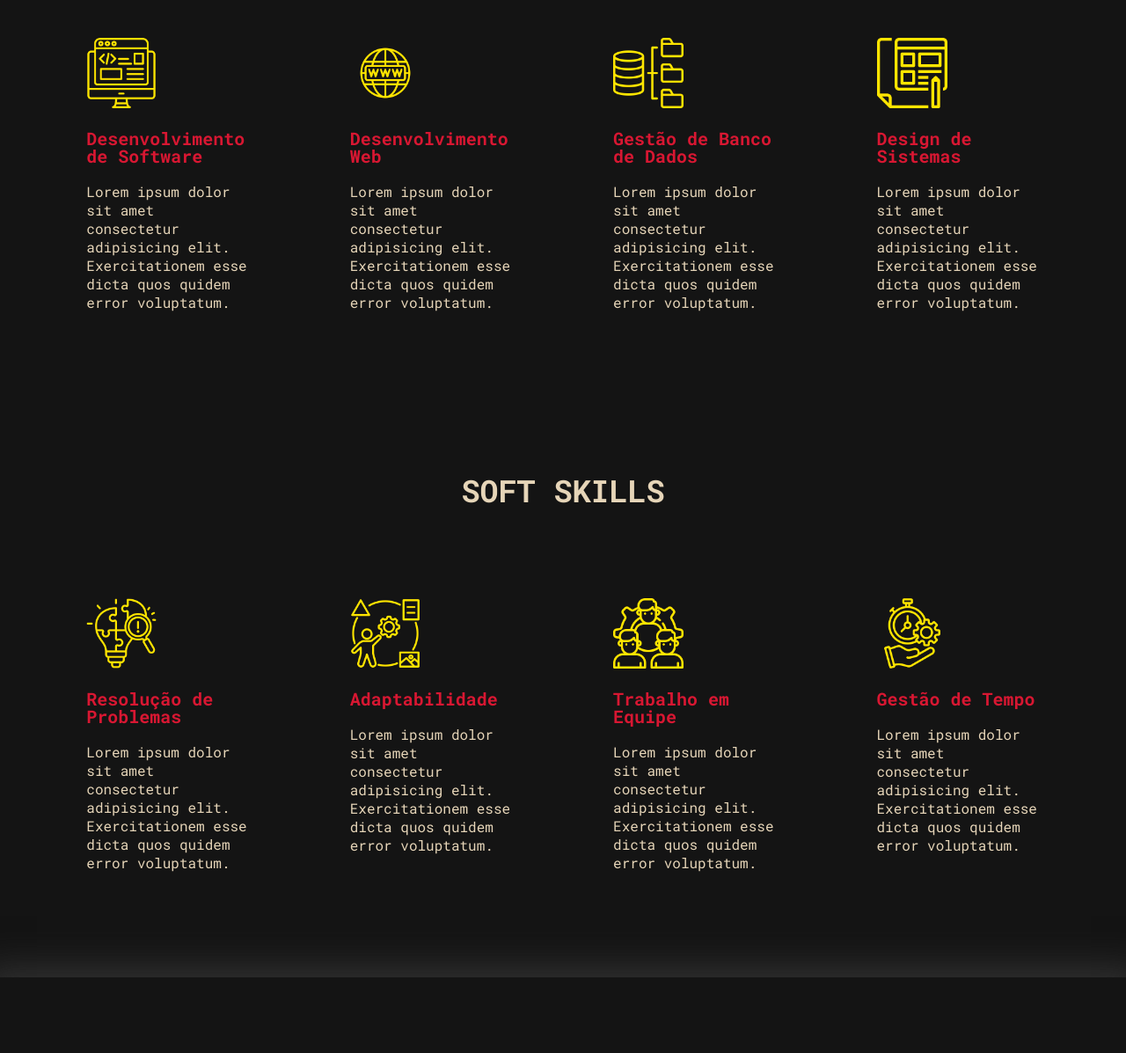
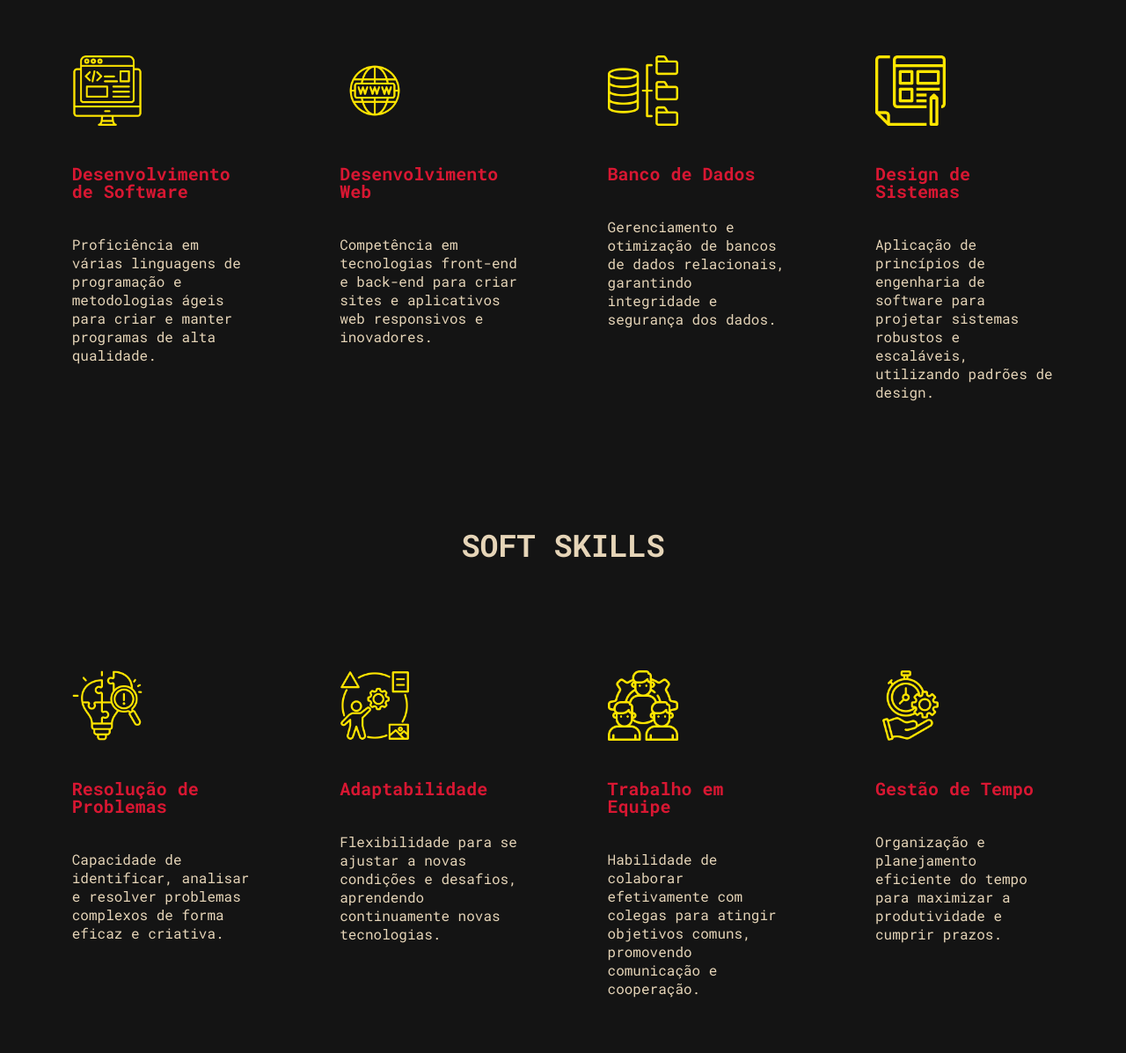
Before and after one commit to Pabllorb/PBLhub, a plain HTML site: page index.html in a window 1280 px wide. Shown: the part 1081-2278 px from the top of the page at 88% size. Drawn offline with Linux system fonts and the light colour scheme; a web font is replaced by a local one.

Commit message:
Adiciona textos à página e remove process.env

```diff
--- a/index.html
+++ b/index.html
@@ -42,7 +42,7 @@
                 <div class="flex">
                     <div class="txt_topo_site">
                         <h1>CONECTANTO CRIATIVIDADE E TECNOLOGIA PARA GERAR RESULTADOS EXCEPCIONAIS<span></span></h1>
-                        <p>Lorem ipsum dolor sit, amet consectetur adipisicing elit. Voluptatem assumenda at maiores necessitatibus cupiditate adipisci nesciunt cum tenetur tempora. Sapiente, quod. Quaerat consectetur dolore repudiandae fuga cum eos adipisci quo incidunt et consequuntur voluptas unde ab impedit fugit similique exercitationem, suscipit molestiae fugiat. Veniam aut accusamus recusandae nulla, voluptatibus quibusdam.</p>
+                        <p>Unindo a arte da inovação com a precisão tecnológica, meu trabalho busca transformar ideias criativas em soluções concretas. Utilizo uma abordagem multidisciplinar que integra design intuitivo, desenvolvimento robusto e gerenciamento eficiente de projetos. Acredito que a verdadeira excelência surge quando a criatividade encontra a tecnologia, resultando em produtos que não só atendem, mas superam as expectativas.</p>
                     </div>
                     <div class="img_topo_site">
                         <img src="Image/Imagem2.png" alt="" id="Imagem2">
@@ -59,25 +59,25 @@
                         <img src="Image/icons/development.png" alt="">
                         <!-- <i class="bi bi-lightbulb"></i> -->
                         <h3>Desenvolvimento de Software</h3>
-                        <p>Lorem ipsum dolor sit amet consectetur adipisicing elit. Exercitationem esse dicta quos quidem error voluptatum.</p>
+                        <p>Proficiência em várias linguagens de programação e metodologias ágeis para criar e manter programas de alta qualidade.</p>
                     </div>
                     <div class="hardskills">
                         <img src="Image/icons/navegador.png" alt="">
                         <!-- <i class="bi bi-sliders"></i> -->
                         <h3>Desenvolvimento Web</h3>
-                        <p>Lorem ipsum dolor sit amet consectetur adipisicing elit. Exercitationem esse dicta quos quidem error voluptatum.</p>
+                        <p>Competência em tecnologias front-end e back-end para criar sites e aplicativos web responsivos e inovadores.</p>
                     </div>
                     <div class="hardskills">
                         <img src="Image/icons/arquivo-de-banco-de-dados.png" alt="">
                         <!-- <i class="bi bi-microsoft-teams"></i> -->
-                        <h3>Gestão de Banco de Dados</h3>
-                        <p>Lorem ipsum dolor sit amet consectetur adipisicing elit. Exercitationem esse dicta quos quidem error voluptatum.</p>
+                        <h3>Banco de Dados</h3>
+                        <p>Gerenciamento e otimização de bancos de dados relacionais, garantindo integridade e segurança dos dados.</p>
                     </div>
                     <div class="hardskills">
                         <img src="Image/icons/designer-de-web.png" alt="">
                         <!-- <i class="bi bi-hourglass-split"></i> -->
                         <h3>Design de Sistemas</h3>
-                        <p>Lorem ipsum dolor sit amet consectetur adipisicing elit. Exercitationem esse dicta quos quidem error voluptatum.</p>
+                        <p>Aplicação de princípios de engenharia de software para projetar sistemas robustos e escaláveis, utilizando padrões de design.</p>
                     </div>
                 </div>
             <div class="interface">
@@ -87,25 +87,25 @@
                         <img src="Image/icons/identification.png" alt="">
                         <!-- <i class="bi bi-lightbulb"></i> -->
                         <h3>Resolução de Problemas</h3>
-                        <p>Lorem ipsum dolor sit amet consectetur adipisicing elit. Exercitationem esse dicta quos quidem error voluptatum.</p>
+                        <p>Capacidade de identificar, analisar e resolver problemas complexos de forma eficaz e criativa.</p>
                     </div>
                     <div class="softskills">
                         <img src="Image/icons/content-management.png" alt="">
                         <!-- <i class="bi bi-sliders"></i> -->
                         <h3>Adaptabilidade</h3>
-                        <p class="adapta">Lorem ipsum dolor sit amet consectetur adipisicing elit. Exercitationem esse dicta quos quidem error voluptatum.</p>
+                        <p>Flexibilidade para se ajustar a novas condições e desafios, aprendendo continuamente novas tecnologias.</p>
                     </div>
                     <div class="softskills">
                         <img src="Image/icons/business.png" alt="">
                         <!-- <i class="bi bi-microsoft-teams"></i> -->
                         <h3>Trabalho em Equipe</h3>
-                        <p>Lorem ipsum dolor sit amet consectetur adipisicing elit. Exercitationem esse dicta quos quidem error voluptatum.</p>
+                        <p>Habilidade de colaborar efetivamente com colegas para atingir objetivos comuns, promovendo comunicação e cooperação.</p>
                     </div>
                     <div class="softskills">
                         <img src="Image/icons/productivity.png" alt="">
                         <!-- <i class="bi bi-hourglass-split"></i> -->
                         <h3>Gestão de Tempo</h3>
-                        <p>Lorem ipsum dolor sit amet consectetur adipisicing elit. Exercitationem esse dicta quos quidem error voluptatum.</p>
+                        <p>Organização e planejamento eficiente do tempo para maximizar a produtividade e cumprir prazos.</p>
                     </div>
                 </div>
             </div>
@@ -119,8 +119,8 @@
                     </div>
                     <div class="txtsobre">
                         <h2>MUITO PRAZER, SOU PABLO BARROS</h2>
-                        <p>Lorem ipsum dolor, sit amet consectetur adipisicing elit. Distinctio magni exercitationem rerum omnis minima. Quod dignissimos voluptatibus fugiat! Quasi nihil itaque adipisci dolor magni dolores eum tempora nam natus autem?</p>
-                        <p>Lorem ipsum dolor sit amet consectetur, adipisicing elit. Est quas velit rem illo labore vitae quos soluta minus dicta architecto nihil, laborum, aperiam optio non, porro similique voluptate quidem. At!</p>
+                        <p>Graduando em <span>Análise e Desenvolvimento de Sistemas</span>, tenho facilidade em aprender sobre tecnologia e lidar com problemas. Fui músico profissional autodidata durante 12 anos, porém hoje almejo a mudança de carreira tendo em vista meu grande interesse pela tecnologia da informação. Estou sempre disposto a aprender, manter bons relacionamentos, empenhar-me para desenvolver com êxito as soluções para os desafios que me forem designados e prestar um bom serviço.</p>
+                        <p>Sou apaixonado por programação e informática, sempre buscando novas maneiras de aprimorar minhas habilidades e explorar o vasto mundo da tecnologia. Nos meus momentos de lazer, gosto de me divertir com games. A música também é uma parte essencial da minha vida, servindo como fonte de inspiração e relaxamento.</p>
                         <div class="btn_redes">
                             <a href="https://www.instagram.com/pabllorb/" target="_blank"><button><img src="Image/icons/instagram.png" alt=""></button></a>
                             <a href="https://www.linkedin.com/in/pabllorb/" target="_blank"><button><img src="Image/icons/logotipo-do-linkedin.png" alt=""></button></a>
--- a/style.css
+++ b/style.css
@@ -54,7 +54,7 @@ h1::after{
 }
 
 h2.titulo{
-    margin-top: 100px;
+    margin-top: 40px;
     color: #e6d5b8;
     font-size: 35px;
     text-align: center;
@@ -173,12 +173,10 @@ section.skills {
     padding: 40px 4%;
 }
 
-section.skills hr{
-    color: #d81732;
-}
-
 section.skills .flex{
-    gap: 20px;
+    display: grid;
+    grid-template-columns: repeat(4, 1fr);
+    gap: 40px;
     padding-top: 60px;
 }
 
@@ -199,25 +197,23 @@ section.skills .flex{
 .skills .softskills img{
     color: #ffe500;
     height: 80px;
-    align-content: center;
-
-
+    margin: 20px;
 }
 
 .skills .softskills h3{
-    margin-top: 20px;
+    padding: 20px;
     font-size: 20px;
     color: #d81732;
     line-height: 20px;
 }
 
 .skills .softskills p{
-    padding-top: 20px;
-    text-align: left;
+    padding: 20px;
 }
 
 
 /* ESTILO HARDSKILLS */
+
 
 .skills .hardskills{
     color: #e6d5b8;
@@ -225,8 +221,6 @@ section.skills .flex{
     border-radius: 80px;
     margin-bottom: 40px;
 }
-
-
 
 .skills .hardskills:hover{
     box-shadow: 0 0 40px #ffe60083;
@@ -238,21 +232,18 @@ section.skills .flex{
 .skills .hardskills img{
     color: #ffe500;
     height: 80px;
-    align-content: center;
-
-
+    margin: 20px;
 }
 
 .skills .hardskills h3{
-    margin-top: 20px;
+    padding: 20px;
     font-size: 20px;
     color: #d81732;
     line-height: 20px;
 }
 
 .skills .hardskills p{
-    padding-top: 20px;
-    text-align: left;
+    padding: 20px;
 }
 
 /* ESTILO SOBRE MIM */
@@ -288,6 +279,10 @@ section.sobre .txtsobre p{
     color: #e6d5b8;
     font-size: 18px;
     padding: 20px;
+}
+
+section.sobre .txtsobre p span{
+    color: #d81732;
 }
 
 section.sobre .txtsobre button img{
```
